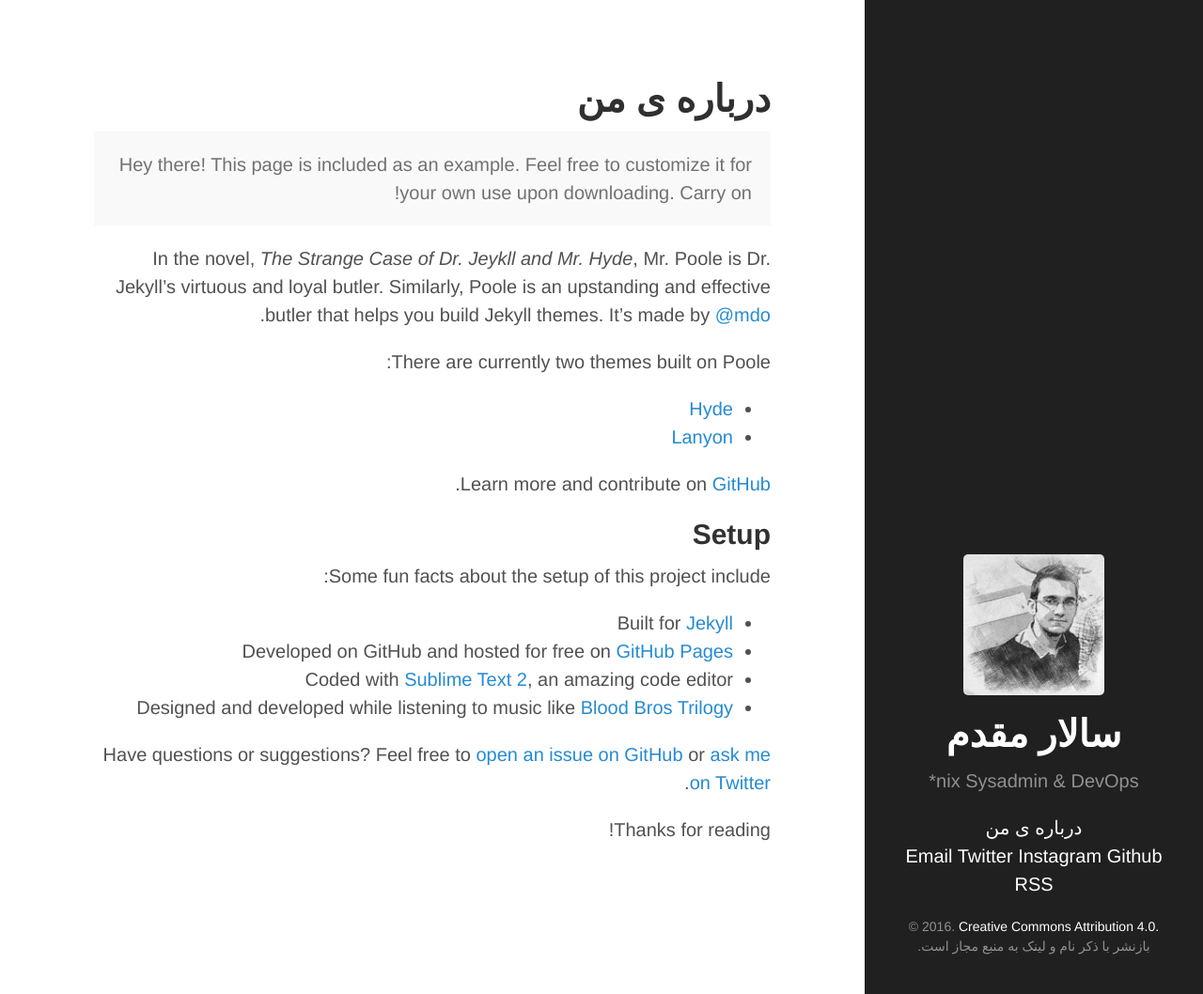
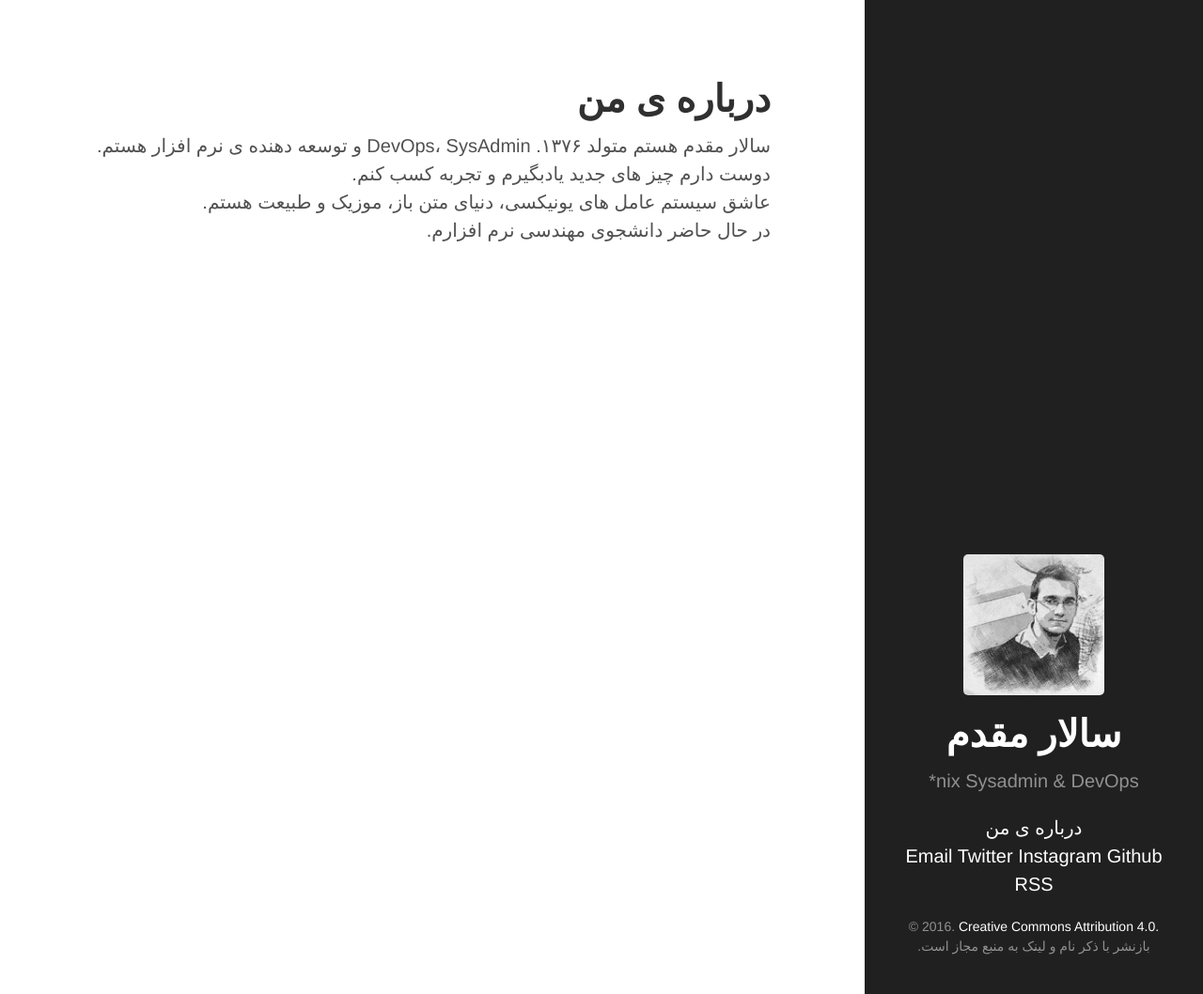
Before and after one commit to salarmgh/salarmgh.github.io, a Jekyll site: the page built from about.md, in a window 1280 px wide and 1058 px high. Shown: the whole window at 94% size. Built offline with Jekyll 4.4.1, drawn with Linux system fonts in a browser that asks for light colours; some web fonts are replaced.

Commit message:
Add About

```diff
--- a/_includes/sidebar.html
+++ b/_includes/sidebar.html
@@ -11,7 +11,7 @@
     </div>
 
     <nav class="sidebar-nav">
-      <a>درباره ی من</a><br />
+      <a href="http://salarmgh.github.io/about/">درباره ی من</a><br />
       <a href="mailto:salar.mgh@gmail.com">Email</a>
       <a href="https://twitter.com/salarmgh">Twitter</a>
       <a href="https://instagram.com/salar.mgh">Instagram</a>
--- a/about.md
+++ b/about.md
@@ -3,28 +3,8 @@ layout: page
 title: درباره ی من
 ---
 
-<p class="message">
-  Hey there! This page is included as an example. Feel free to customize it for your own use upon downloading. Carry on!
-</p>
-
-In the novel, *The Strange Case of Dr. Jeykll and Mr. Hyde*, Mr. Poole is Dr. Jekyll's virtuous and loyal butler. Similarly, Poole is an upstanding and effective butler that helps you build Jekyll themes. It's made by [@mdo](https://twitter.com/mdo).
-
-There are currently two themes built on Poole:
-
-* [Hyde](http://hyde.getpoole.com)
-* [Lanyon](http://lanyon.getpoole.com)
-
-Learn more and contribute on [GitHub](https://github.com/poole).
-
-## Setup
-
-Some fun facts about the setup of this project include:
-
-* Built for [Jekyll](http://jekyllrb.com)
-* Developed on GitHub and hosted for free on [GitHub Pages](https://pages.github.com)
-* Coded with [Sublime Text 2](http://sublimetext.com), an amazing code editor
-* Designed and developed while listening to music like [Blood Bros Trilogy](https://soundcloud.com/maddecent/sets/blood-bros-series)
-
-Have questions or suggestions? Feel free to [open an issue on GitHub](https://github.com/poole/issues/new) or [ask me on Twitter](https://twitter.com/mdo).
-
-Thanks for reading!
+سالار مقدم هستم متولد ۱۳۷۶. DevOps، SysAdmin و توسعه دهنده ی نرم افزار هستم. <br />
+دوست دارم چیز های جدید یادبگیرم و تجربه کسب کنم.
+<br />
+عاشق سیستم عامل های یونیکسی، دنیای متن باز، موزیک و طبیعت هستم. <br />
+در حال حاضر دانشجوی مهندسی نرم افزارم.
```
Also changed, not shown: 6 other files.
